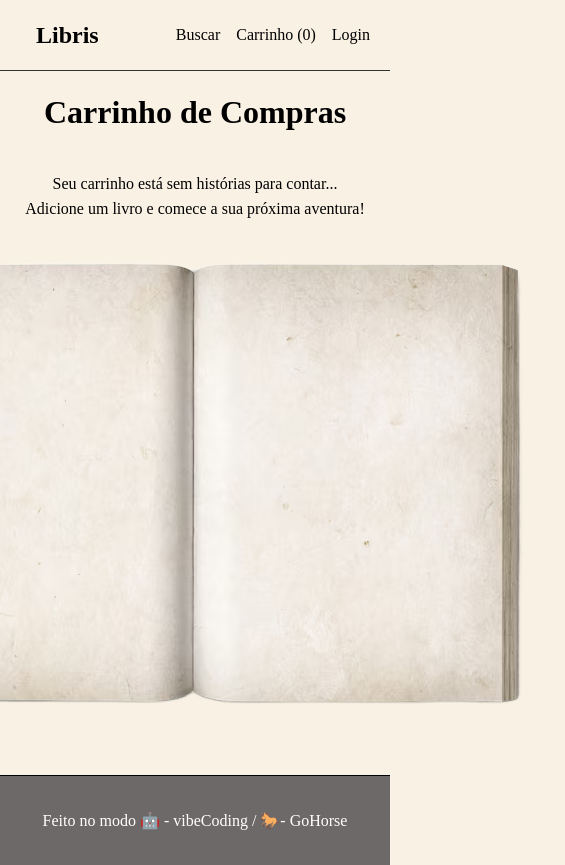
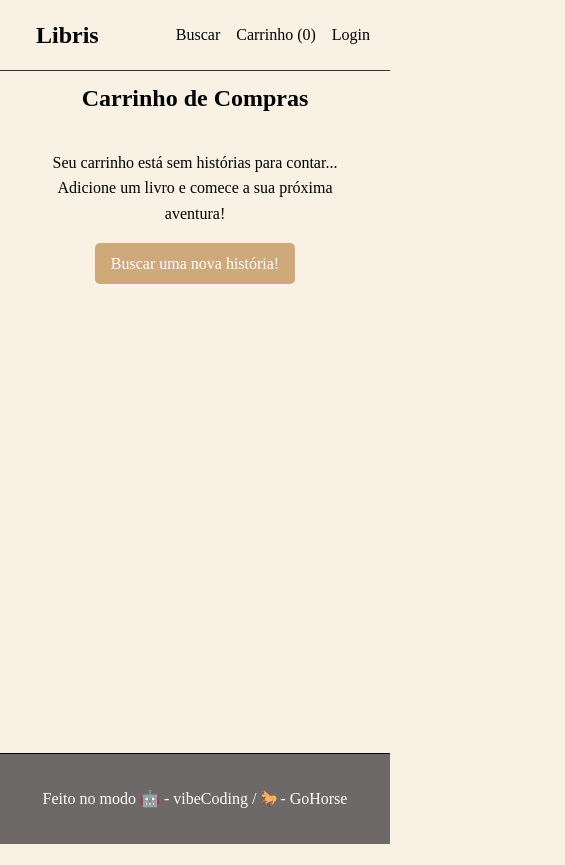
Before and after one commit to Feeeazy/alexandria, a React (Vite) app: page /cart in a window 390 px wide. Shown: the whole page, 565 px wide, since content can reach past the window. After the commit the page ends 844 px from the top, so only its background shows below. Built offline with nearby package versions, Linux system fonts and the light colour scheme.

Commit message:
ajustando carrinho vazio

```diff
--- a/src/pages/Cart/Cart.css
+++ b/src/pages/Cart/Cart.css
@@ -13,6 +13,16 @@
   margin-top: 1rem;
 }
 
+.btn-ver-livros {
+  margin-top: 1rem;
+  background-color: #cfa97a;
+  color: white;
+  padding: 0.5rem 1rem;
+  border: none;
+  border-radius: 5px;
+  cursor: pointer;
+  text-decoration: none;
+}
 .cart-container {
   max-width: 800px;
   margin: 0 auto;
@@ -75,3 +85,52 @@
   flex-direction: column;
   margin-left: 4rem;
 }
+
+@media (max-width: 768px) {
+  .empty-cart {
+    margin-top: 1rem;
+    padding: 1rem;
+    text-align: center;
+    height: 100%;
+  }
+
+  .container h1 {
+    font-size: 1.5rem;
+    text-align: center;
+    margin-top: 0.5rem;
+  }
+
+  .cart-container {
+    padding: 1rem;
+  }
+
+  .cart-item {
+    flex-direction: column;
+    align-items: flex-start;
+    padding: 1rem 0;
+  }
+
+  .cart-item-info {
+    margin-left: 0;
+    margin-top: 0.5rem;
+  }
+
+  .cart-item-image {
+    justify-content: center;
+    width: 100%;
+  }
+
+  .cart-item-actions {
+    width: 100%;
+    justify-content: space-between;
+    height: auto;
+    padding: 0.5rem;
+    margin-top: 1rem;
+  }
+
+  .cart-total {
+    font-size: 1rem;
+    text-align: center;
+    margin-top: 1rem;
+  }
+}
--- a/src/pages/Cart/Cart.jsx
+++ b/src/pages/Cart/Cart.jsx
@@ -1,4 +1,5 @@
 import React from 'react';
+import { Link } from 'react-router-dom';
 import { useCart } from '../../contexts/CartContext';
 import './Cart.css';
 
@@ -18,9 +19,9 @@ export function Cart() {
               <div className="empty-cart">
                   <p>Seu carrinho está sem histórias para contar...</p>
                   <p>Adicione um livro e comece a sua próxima aventura!</p>
-                  <img src="../../../public/cart_empty.png" alt="Carrinho Vazio"/>
+                  <Link to="/search" className="btn-ver-livros">Buscar uma nova história!</Link>
               </div>
-                    </>
+          </>
         )
 
          : (
```
